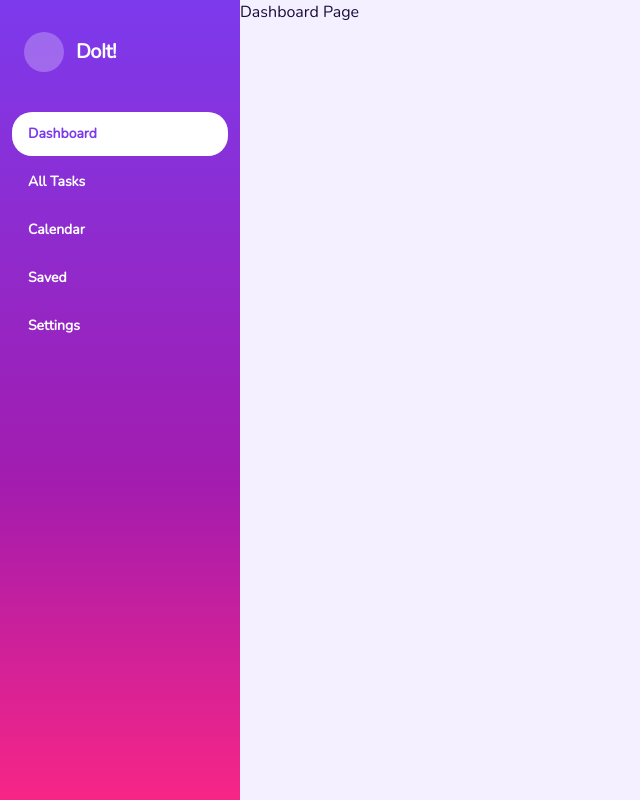
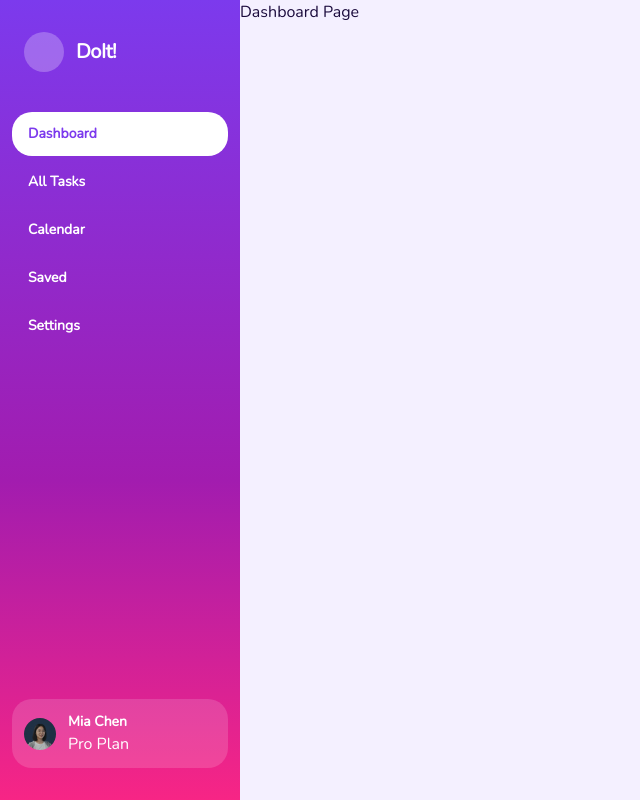
Before and after one commit to shuanvita/todo-list-vue, a Vue app: page / in a window 1280 px wide. Shown: the whole page, without its empty margins (0-640 px from the left). Built offline with nearby package versions, Linux system fonts and the light colour scheme.

Commit message:
Сверстал карточку пользователя

```diff
--- a/src/entities/user/ui/UserCard.vue
+++ b/src/entities/user/ui/UserCard.vue
@@ -1,5 +1,13 @@
 <script setup lang="ts"></script>
 
-<template>User Card</template>
+<template>
+  <div class="flex items-center gap-3 rounded-[20px] bg-white/15 p-3">
+    <img class="h-8 w-8 rounded-full" src="/images/avatar.jpg" alt="user" />
+    <div>
+      <div class="font-bold text-[14px]">Mia Chen</div>
+      <div>Pro Plan</div>
+    </div>
+  </div>
+</template>
 
 <style scoped></style>
--- a/src/widgets/sidebarNav/ui/SidebarNav.vue
+++ b/src/widgets/sidebarNav/ui/SidebarNav.vue
@@ -1,17 +1,21 @@
 <script setup lang="ts">
 import VSvg from '@/shared/ui/VSvg'
 import { NavigationMenu } from '@/features/navigationMenu'
+import { UserCard } from '@/entities/user'
 </script>
 
 <template>
-  <aside class="gradient px-3 py-8 text-white">
-    <div class="mb-10 flex items-center gap-3 px-3">
-      <div class="flex h-10 w-10 items-center justify-center rounded-full bg-white/25">
-        <VSvg class="h-5.5 w-5.5" name="logo" />
+  <aside class="gradient px-3 py-8 text-white flex flex-col justify-between">
+    <div>
+      <div class="mb-10 flex items-center gap-3 px-3">
+        <div class="flex h-10 w-10 items-center justify-center rounded-full bg-white/25">
+          <VSvg class="h-5.5 w-5.5" name="logo" />
+        </div>
+        <div class="text-[20px]/[1.4] font-bold tracking-[-0.5px]">DoIt!</div>
       </div>
-      <div class="text-[20px]/[1.4] font-bold tracking-[-0.5px]">DoIt!</div>
+      <NavigationMenu />
     </div>
-    <NavigationMenu />
+    <UserCard />
   </aside>
 </template>
 
```
